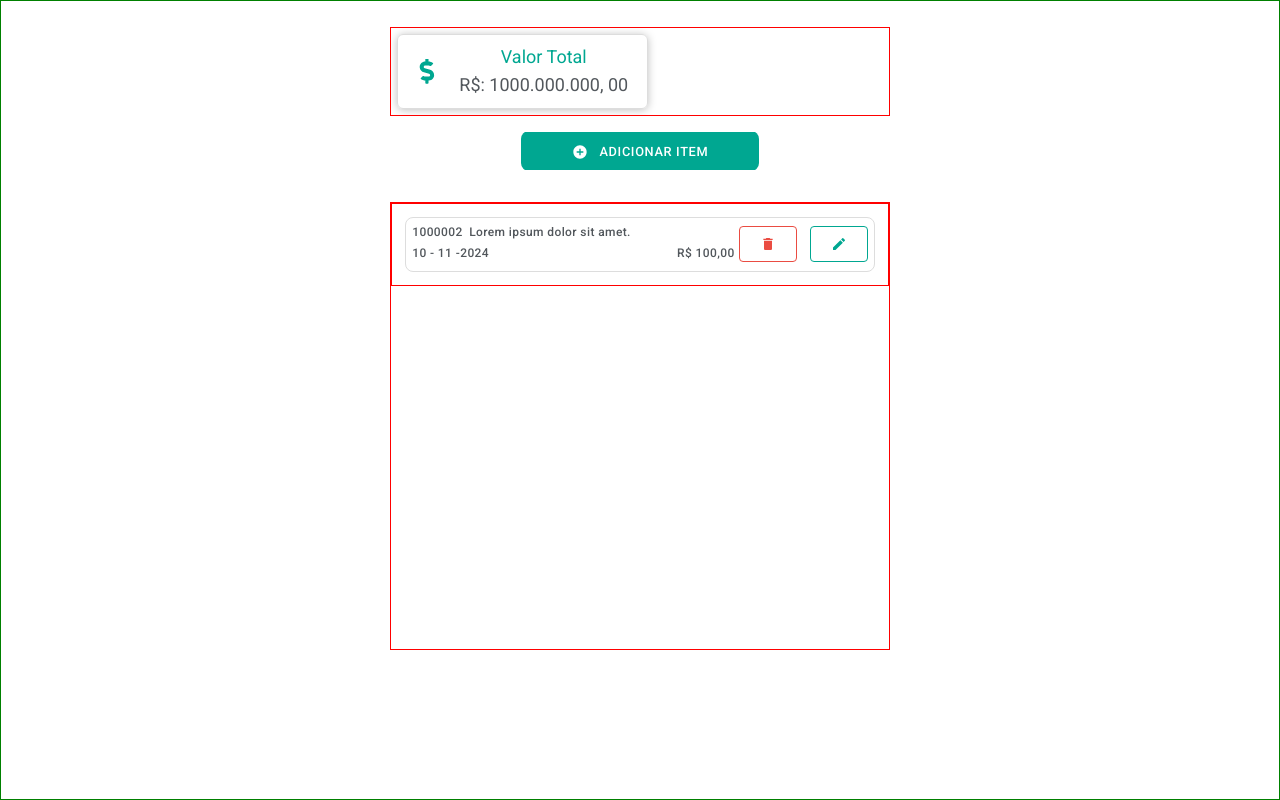
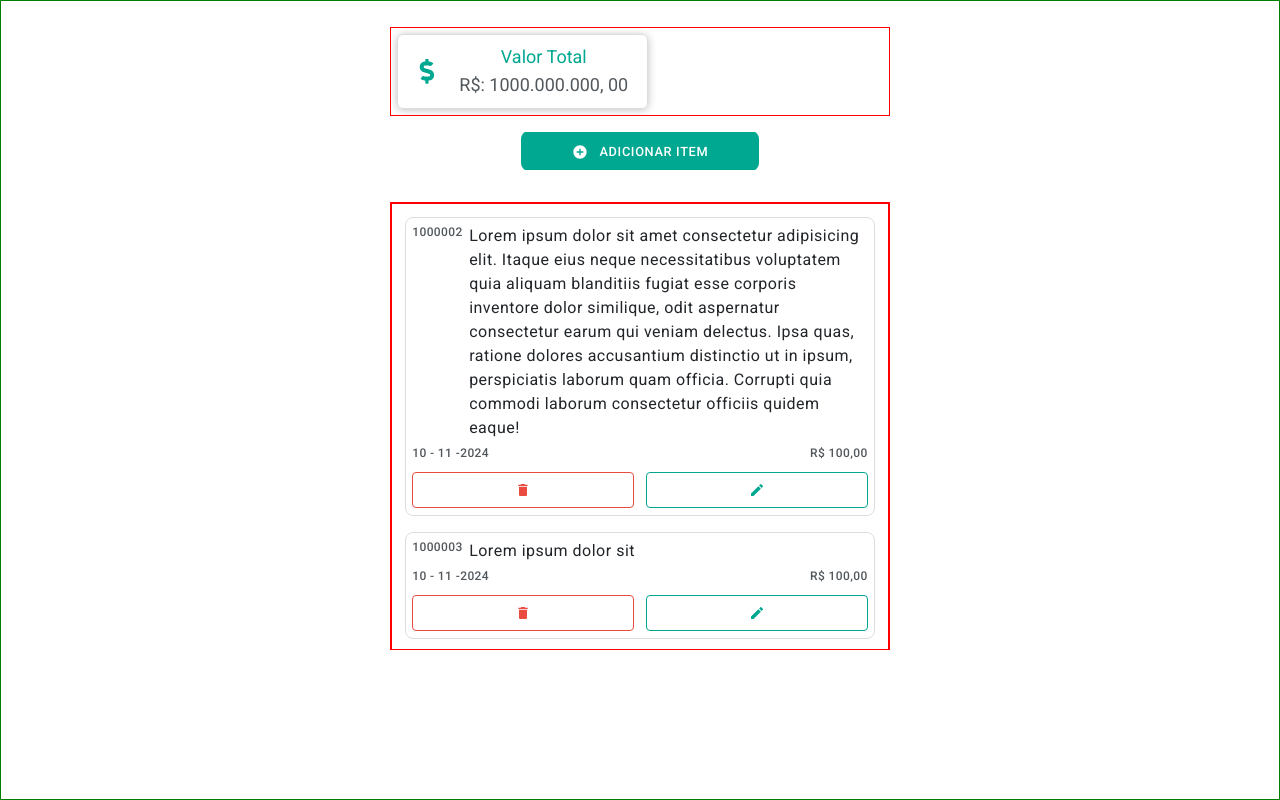
Before and after one commit to JamissonRamos/app_control_shopping, a React (Vite) app: page /home in a window 1280 px wide. Built offline with nearby package versions, Linux system fonts and the light colour scheme.

Commit message:
Ajuste card

```diff
--- a/src/pages/home/components/cards_list/index.jsx
+++ b/src/pages/home/components/cards_list/index.jsx
@@ -17,7 +17,68 @@ const CardsList = ({data}) => {
                         </S.Index>
 
                         <S.Product>
-                            <TextC.Label level={3}> Lorem ipsum dolor sit amet. </TextC.Label>
+                            {/* <TextC.Label level={3}>
+                                Lorem ipsum dolor sit
+                                amet.jajajajajajajaja2
+                                jajaajajajajajajjajajajajajajajajajajajajajajajajajajajajajajajajajasjaaajjabcllacblabclbajcbbcabjanjcknkacnjacnacjancjancjkn
+                            </TextC.Label> */}
+
+                            <span>
+                                Lorem ipsum dolor sit amet consectetur adipisicing elit. Itaque eius neque necessitatibus voluptatem quia aliquam blanditiis fugiat esse corporis inventore dolor similique, odit aspernatur consectetur earum qui veniam delectus. Ipsa quas, ratione dolores accusantium distinctio ut in ipsum, perspiciatis laborum quam officia. Corrupti quia commodi laborum consectetur officiis quidem eaque!
+                            </span>
+
+
+
+
+                        </S.Product>
+
+                    </S.WrapDescriptionIndex>
+
+                    <S.WrapDateValue>
+                        <S.DatePurchase>
+                            <TextC.Label level={3}> 10 - 11 -2024 </TextC.Label>
+                        </S.DatePurchase>
+
+                        <S.ValuePurchase>
+                            <TextC.Label level={3}> R$ 100,00</TextC.Label>
+                        </S.ValuePurchase>
+                    </S.WrapDateValue>
+                </S.WrapItem>
+
+                <S.WrapButtons>
+
+                    <S.WrapButtonDelete>
+                        <Theme.Icons.MdDelete />
+                    </S.WrapButtonDelete>
+
+                    <S.WrapButtonEdit>
+                        <Theme.Icons.MdEdit />
+                    </S.WrapButtonEdit>
+
+                </S.WrapButtons>
+
+            </S.CardItem>
+            <S.CardItem >
+                <S.WrapItem>
+                    <S.WrapDescriptionIndex>
+                        <S.Index>
+                            <TextC.Label level={3}> 1000003 </TextC.Label>
+                        </S.Index>
+
+                        <S.Product>
+                            {/* <TextC.Label level={3}>
+                                Lorem ipsum dolor sit
+                                amet.jajajajajajajaja2
+                                jajaajajajajajajjajajajajajajajajajajajajajajajajajajajajajajajajajasjaaajjabcllacblabclbajcbbcabjanjcknkacnjacnacjancjancjkn
+                            </TextC.Label> */}
+
+                            <span>
+                                Lorem ipsum dolor sit
+                            </span>
+
+
+
+
                         </S.Product>
 
                     </S.WrapDescriptionIndex>
--- a/src/pages/home/components/cards_list/styled.js
+++ b/src/pages/home/components/cards_list/styled.js
@@ -56,9 +56,10 @@ export const Content = styled.div`
 
 export const CardItem = styled.div`
     display: flex;
+    flex-direction: column;
     align-items: center;
     justify-content: center;
-    gap: 4px;
+    gap: 8px;
     padding: .4rem; // definir um espaço de elemento;
     border: .75px solid ${Theme.Colors.grey400};
     /* box-shadow: ${Theme.Shadow.sh600}; */
@@ -66,6 +67,7 @@ export const CardItem = styled.div`
 
 `;
 export const WrapItem = styled.div`
+    width: 100%;
     flex: 5;
     display: flex;
     flex-direction: column;
@@ -131,6 +133,7 @@ export const ValuePurchase = styled.div`
 `;
 export const WrapButtons = styled.div`
     /* border: 1px solid blue; */
+    width: 100%;
     flex: 2;
     display: flex;
     justify-content: space-around;
```
